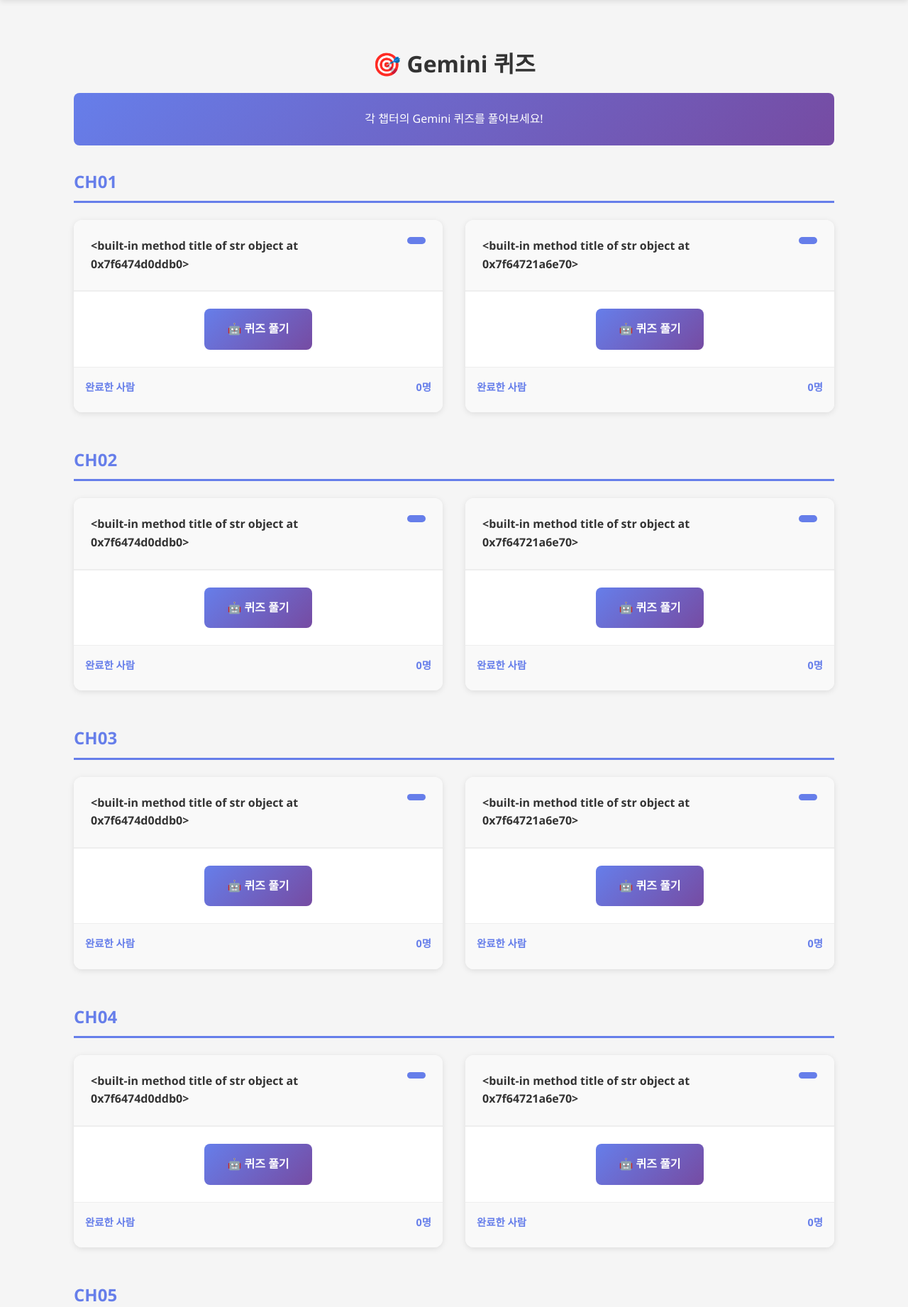
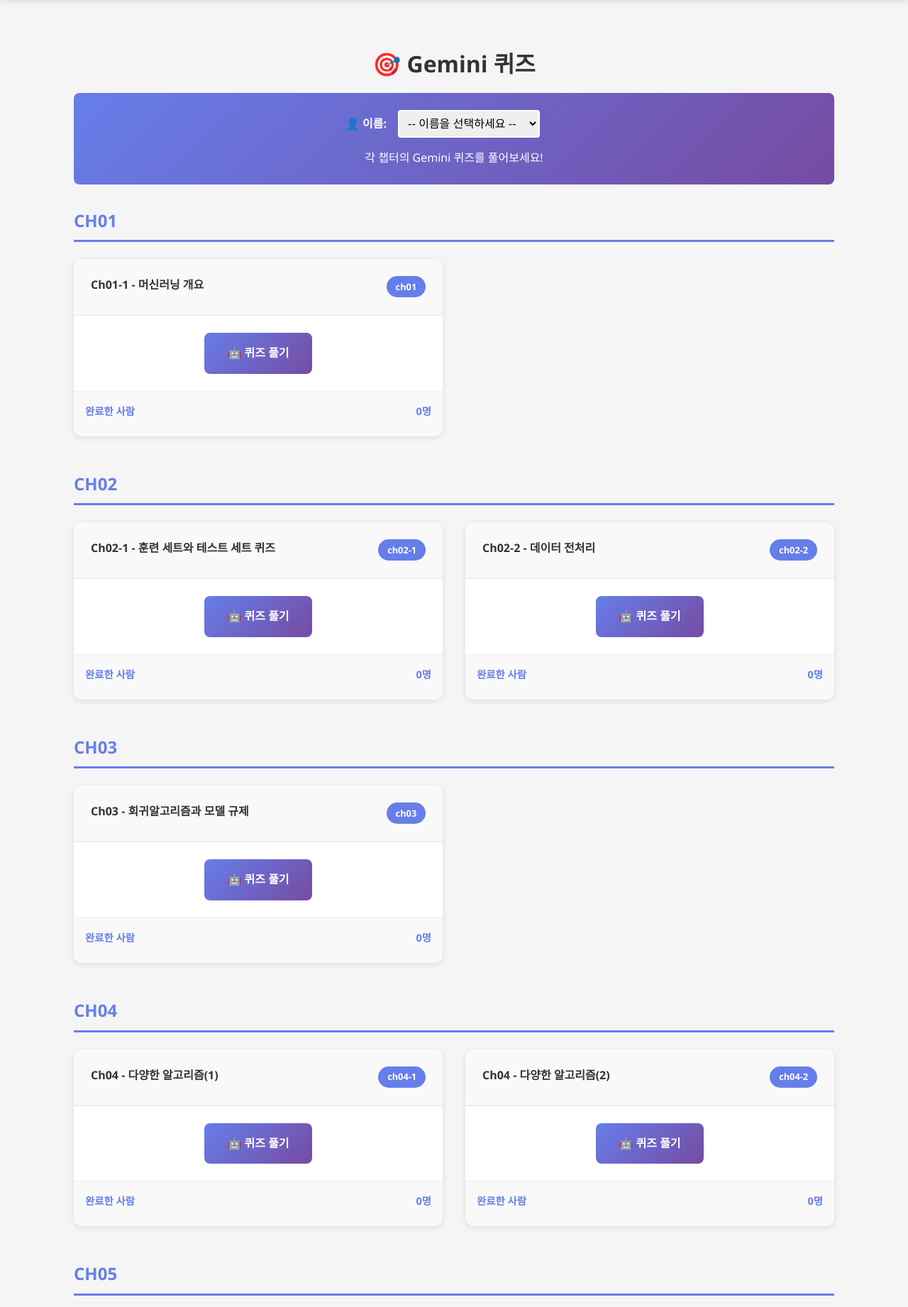
Before and after one commit to gshayoungkim/ai-study-dashboard, a Flask app: page /quiz in a window 1280 px wide. Shown: the part 78-1920 px from the top of the page at 71% size. Run offline with Flask 3, Linux system fonts and the light colour scheme; data that the repository does not hold is empty.

Commit message:
change format of quiz

```diff
--- a/backend/app.py
+++ b/backend/app.py
@@ -47,11 +47,68 @@
 
 # ✅ QUIZZES: 딕셔너리 형식 유지 (리스트 아님)
 QUIZZES = {
-    "ch01": {"title": "Ch01 - 머신러닝 개요", "gemini_link": "https://gemini.google.com/"},
-    "ch02": {"title": "Ch02 - 데이터 전처리", "gemini_link": "https://gemini.google.com/"},
-    "ch03": {"title": "Ch03 - 회귀", "gemini_link": "https://gemini.google.com/"},
-    "ch04": {"title": "Ch04 - 분류", "gemini_link": "https://gemini.google.com/"},
-    "ch05": {"title": "Ch05 - 모델 평가", "gemini_link": "https://gemini.google.com/share/58b3bbcd177d"},
+    # Ch01 - 여러 개 퀴즈
+    "ch01": [
+        {
+            "id": "ch01",
+            "title": "Ch01-1 - 머신러닝 개요",
+            "gemini_link": "https://gemini.google.com/share/cd026cf98350"
+        },
+
+    ],
+
+    # Ch02
+    "ch02": [
+        {
+            "id": "ch02-1",
+            "title": "Ch02-1 - 훈련 세트와 테스트 세트 퀴즈",
+            "gemini_link": "https://gemini.google.com/share/f1f3d7a544e3"
+        },
+        {
+            "id": "ch02-2",
+            "title": "Ch02-2 - 데이터 전처리",
+            "gemini_link": "https://gemini.google.com/share/d13ebaf4c393"
+        }
+    ],
+
+    # 나머지도 같은 방식
+    "ch03": [
+        {
+            "id": "ch03",
+            "title": "Ch03 - 회귀알고리즘과 모델 규제",
+            "gemini_link": "https://gemini.google.com/share/f9fa458276d3"
+        }
+    ],
+      "ch04": [
+        {
+            "id": "ch04-1",
+            "title": "Ch04 - 다양한 알고리즘(1)",
+            "gemini_link": "https://gemini.google.com/share/4ea0e7137b74"
+        },
+         {
+            "id": "ch04-2",
+            "title": "Ch04 - 다양한 알고리즘(2)",
+            "gemini_link": "https://gemini.google.com/share/770a512a89ef"
+        }
+    ],
+       "ch05": [
+        {
+            "id": "ch05-1",
+            "title": "Ch05-1 - 결정트리",
+            "gemini_link": "https://gemini.google.com/share/58b3bbcd177d"
+        },
+         {
+            "id": "ch05-2",
+            "title": "Ch05-2 - 교차검증과 그리드서치",
+            "gemini_link": "https://gemini.google.com/share/5fe85dc6304d"
+        },
+         {
+            "id": "ch05-3",
+            "title": "Ch05-3 - 트리의 앙상블",
+            "gemini_link": "https://gemini.google.com/share/5e9c9c72468f"
+        }
+    ]
+    # ... ch04~ch10도 계속
 }
 
 # 레포지토리 이름과 사람 정보 매핑
@@ -219,16 +276,19 @@
     quiz_results = load_quiz_results()
     stats = {}
 
-    # ✅ QUIZZES가 딕셔너리이므로 직접 접근
-    for chapter_id, quiz_data in QUIZZES.items():
-        count = sum(1 for user in quiz_results.values()
-                   if chapter_id in user.get('completed_quizzes', []))
-        stats[chapter_id] = {
-            'completed': count,
-            'total': len(REPO_NAME_MAPPING)
-        }
+    for chapter, quiz_list in QUIZZES.items():
+        for quiz in quiz_list:
+            quiz_id = quiz['id']
+            # 완료한 사람 이름과 수 구하기
+            completed_users = [user for user in quiz_results.keys()
+                              if quiz_id in quiz_results[user].get('completed_quizzes', [])]
+            stats[quiz_id] = {
+                'completed': len(completed_users),
+                'users': completed_users  # 이름 목록 추가
+            }
 
     return jsonify(stats)
+
 
 @app.route('/debug')
 def debug():
@@ -262,6 +322,34 @@
     cache['last_updated'] = 0
     fetch_all_submissions()
     return jsonify({'success': True, 'message': 'Cache refreshed'})
+@app.route('/api/users')
+def get_users():
+    """한글 이름 목록 조회"""
+    users = list(REPO_NAME_MAPPING.values())
+    return jsonify(sorted(users))
+
+@app.route('/api/quiz-complete', methods=['POST'])
+def quiz_complete():
+    """퀴즈 완료 기록"""
+    data = request.get_json()
+    user_name = data.get('user_name')
+    quiz_id = data.get('quiz_id')
+
+    if not user_name or not quiz_id:
+        return jsonify({'error': '필수 정보 누락'}), 400
+
+    quiz_results = load_quiz_results()
+
+    if user_name not in quiz_results:
+        quiz_results[user_name] = {'completed_quizzes': []}
+
+    if quiz_id not in quiz_results[user_name]['completed_quizzes']:
+        quiz_results[user_name]['completed_quizzes'].append(quiz_id)
+
+    save_quiz_results(quiz_results)
+
+    return jsonify({'success': True})
+
 
 if __name__ == '__main__':
     port = int(os.environ.get('PORT', 5000))
--- a/backend/templates/quiz.html
+++ b/backend/templates/quiz.html
@@ -5,6 +5,14 @@
     <h1>🎯 Gemini 퀴즈</h1>
 
     <div class="quiz-info">
+        <!-- 드롭박스 추가 -->
+        <div style="display: flex; gap: 1rem; align-items: center; justify-content: center; flex-wrap: wrap; margin-bottom: 1rem;">
+            <label for="user-select" style="font-weight: bold;">👤 이름:</label>
+            <select id="user-select" style="padding: 0.5rem; border: 2px solid white; border-radius: 4px; width: 200px; font-size: 1rem; cursor: pointer;">
+                <option value="">-- 이름을 선택하세요 --</option>
+            </select>
+            <span id="current-user" style="font-weight: bold; margin-left: 1rem;"></span>
+        </div>
         <p>각 챕터의 Gemini 퀴즈를 풀어보세요!</p>
     </div>
 
@@ -22,7 +30,7 @@
                         </div>
 
                         <div class="quiz-body">
-                            <a href="{{ quiz.gemini_link }}" target="_blank" class="btn-quiz">
+                            <a href="{{ quiz.gemini_link }}" target="_blank" class="btn-quiz" onclick="recordQuizCompletion('{{ quiz.id }}')">
                                 🤖 퀴즈 풀기
                             </a>
                         </div>
@@ -195,9 +203,85 @@
 </style>
 
 <script>
+let currentUser = localStorage.getItem('quiz_user_name') || '';
+
 document.addEventListener('DOMContentLoaded', function() {
+    loadUsersList();
+    updateUserDisplay();
     loadQuizStats();
+
+    document.getElementById('user-select').addEventListener('change', selectUser);
 });
+
+function loadUsersList() {
+    // 서버에서 한글 이름 목록 가져오기
+    fetch('/api/users')
+        .then(res => res.json())
+        .then(users => {
+            const selectEl = document.getElementById('user-select');
+            users.forEach(user => {
+                const option = document.createElement('option');
+                option.value = user;
+                option.textContent = user;
+                selectEl.appendChild(option);
+            });
+
+            // 저장된 이름이 있으면 선택 상태 복원
+            if (currentUser) {
+                selectEl.value = currentUser;
+            }
+        })
+        .catch(err => console.error('사용자 목록 로드 실패:', err));
+}
+
+function selectUser() {
+    const selectEl = document.getElementById('user-select');
+    const selectedUser = selectEl.value;
+
+    if (!selectedUser) {
+        currentUser = '';
+        localStorage.removeItem('quiz_user_name');
+    } else {
+        currentUser = selectedUser;
+        localStorage.setItem('quiz_user_name', selectedUser);
+    }
+
+    updateUserDisplay();
+}
+
+function updateUserDisplay() {
+    const displayEl = document.getElementById('current-user');
+    if (currentUser) {
+        displayEl.textContent = `✓ ${currentUser}`;
+    } else {
+        displayEl.textContent = '';
+    }
+}
+
+function recordQuizCompletion(quizId) {
+    if (!currentUser) {
+        alert('먼저 이름을 선택해주세요!');
+        event.preventDefault();
+        return;
+    }
+
+    // 서버에 완료 기록
+    fetch('/api/quiz-complete', {
+        method: 'POST',
+        headers: {
+            'Content-Type': 'application/json',
+        },
+        body: JSON.stringify({
+            user_name: currentUser,
+            quiz_id: quizId
+        })
+    })
+    .then(res => res.json())
+    .then(data => {
+        loadQuizStats();
+    })
+    .catch(err => console.error('오류:', err));
+}
 
 function loadQuizStats() {
     fetch('/api/quiz-stats')
@@ -208,6 +292,13 @@
                 if (countEl) {
                     countEl.textContent = stat.completed + '명';
                 }
+
+                const namesEl = document.getElementById('names-' + quiz_id);
+                if (namesEl && stat.users.length > 0) {
+                    namesEl.innerHTML = stat.users
+                        .map(user => `<span class="name-badge">${user}</span>`)
+                        .join('');
+                }
             });
         })
         .catch(err => console.error('통계 로드 실패:', err));
```
Also changed, not shown: quiz_results.json (added, +7 -0 lines).
